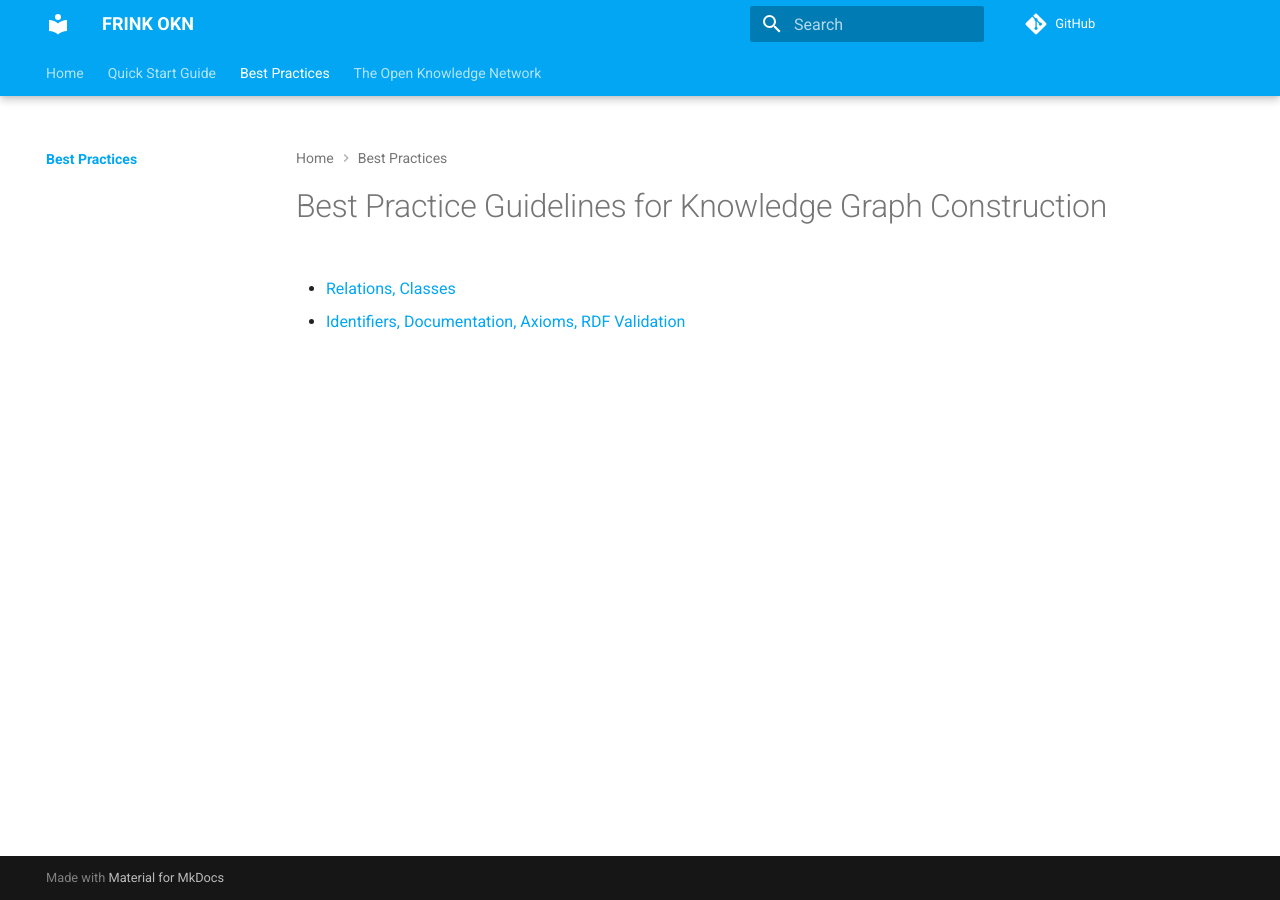
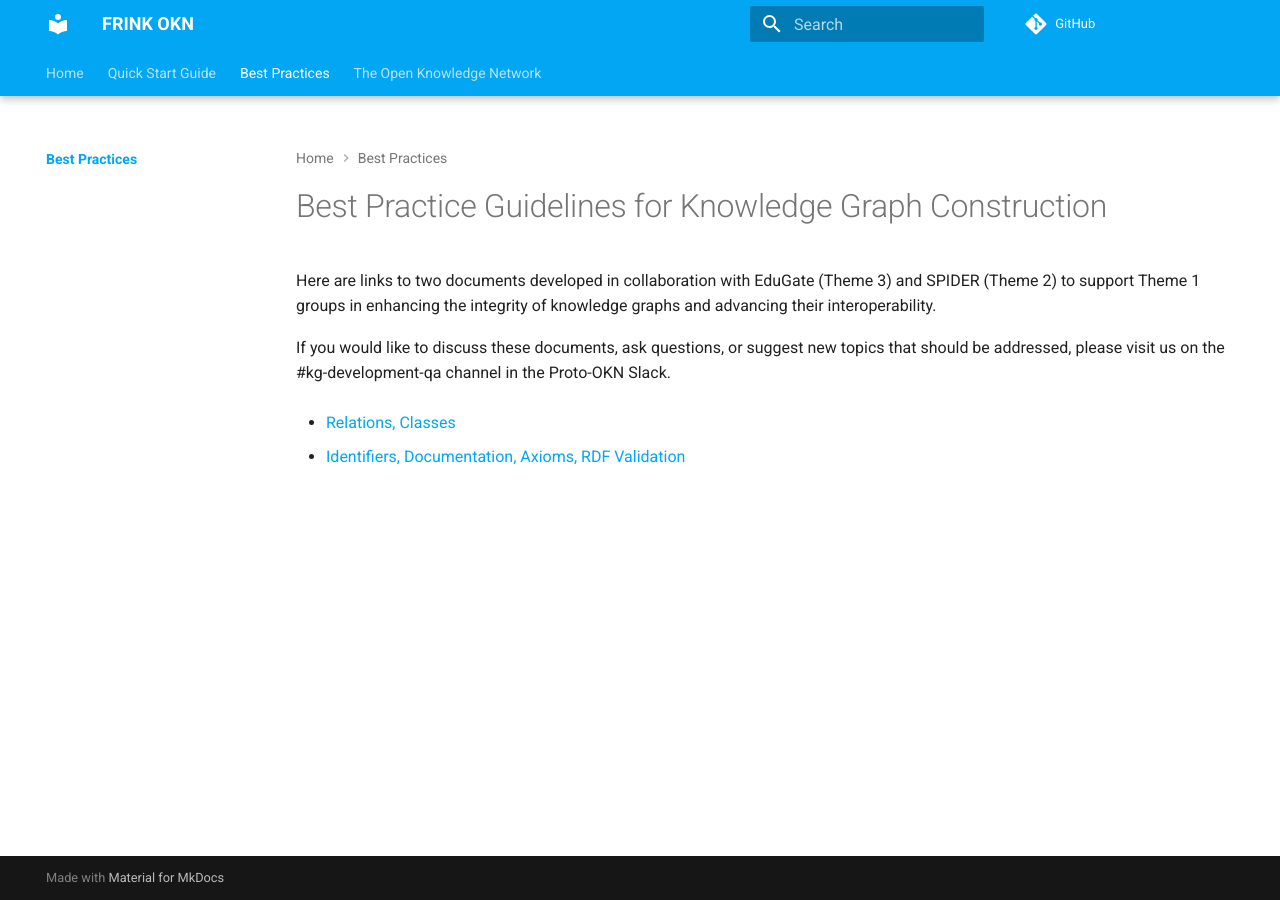
Before and after one commit to frink-okn/frink-landing-zone, an MkDocs documentation site: the page built from docs/guidance/index.md, in a window 1280 px wide. Built offline with MkDocs 1.6.1 and Material for MkDocs 9.7.7, drawn with Linux system fonts in a browser that asks for light colours; comment, search, counter and statistics services are not loaded.

Commit message:
edited index of guidance per request from Chris

```diff
--- a/docs/guidance/index.md
+++ b/docs/guidance/index.md
@@ -1,4 +1,8 @@
 # Best Practice Guidelines for Knowledge Graph Construction
+
+Here are links to two documents developed in collaboration with EduGate (Theme 3) and SPIDER (Theme 2) to support Theme 1 groups in enhancing the integrity of knowledge graphs and advancing their interoperability.
+
+If you would like to discuss these documents, ask questions, or suggest new topics that should be addressed, please visit us on the #kg-development-qa channel in the Proto-OKN Slack.
 
 - [Relations, Classes](https://kastle-lab.github.io/education-gateway/resource-pages/graph-construction-guidelines-part2.html)
 
```
